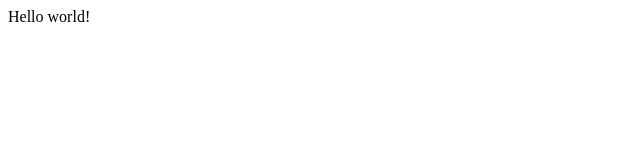
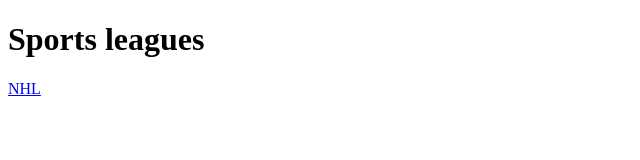
Before and after one commit to emilykl/sports-site, a plain HTML site: page index.html in a window 1280 px wide. Shown: the whole page, without its empty margins (0-640 px from the left). Drawn offline with Linux system fonts and the light colour scheme.

Commit message:
Update index.html with link to nhl

```diff
--- a/index.html
+++ b/index.html
@@ -4,5 +4,8 @@
     <meta charset="utf-8">
     <title>Sports</title>
   </head>
-  <body>Hello world!</body>
+  <body>
+    <h1>Sports leagues</h1>
+    <a href="/nhl">NHL</a>
+  </body>
 </html>
```
